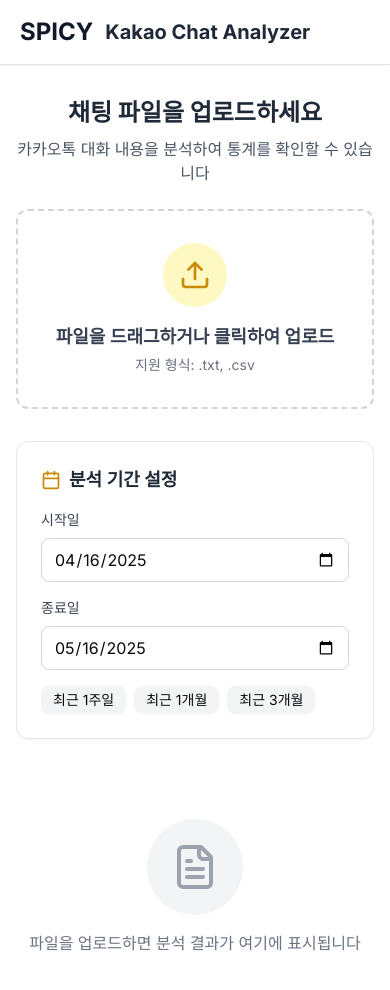
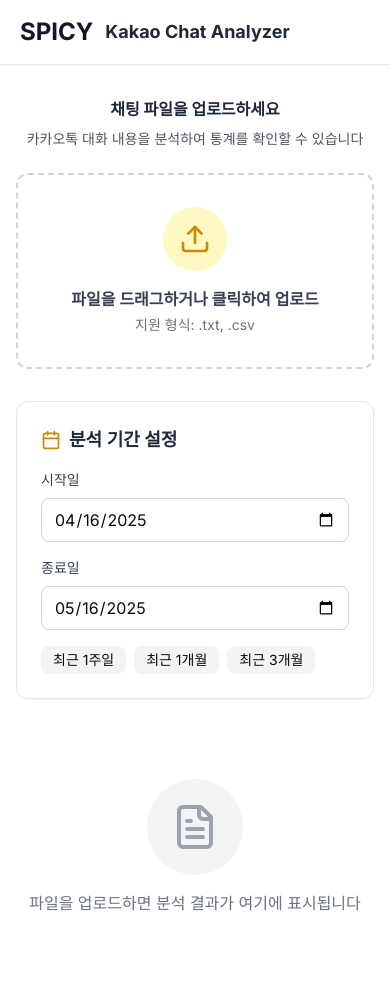
Before and after one commit to kysclient/anonymous-board-app, a Next.js app: page /analyze in a window 390 px wide. Shown: the top 990 px of the page. Built offline with nearby package versions, Linux system fonts and the light colour scheme.

Commit message:
refactor: 텍스트크기수정

```diff
--- a/app/analyze/page.tsx
+++ b/app/analyze/page.tsx
@@ -101,7 +101,7 @@ export default function Page() {
                     <div className="flex items-center justify-between">
                         <div className="flex flex-row gap-3 items-center">
                             <SpicyLogo />
-                            <h1 className="text-xl font-bold text-gray-800">Kakao Chat Analyzer</h1>
+                            <h1 className="text-lg sm:text-xl font-bold text-gray-800">Kakao Chat Analyzer</h1>
                         </div>
                     </div>
                 </div>
@@ -111,8 +111,8 @@ export default function Page() {
                 {/* Upload Section */}
                 <div className="mb-8">
                     <div className="text-center mb-6">
-                        <h2 className="text-2xl font-bold text-gray-800 mb-2">채팅 파일을 업로드하세요</h2>
-                        <p className="text-gray-600">카카오톡 대화 내용을 분석하여 통계를 확인할 수 있습니다</p>
+                        <h2 className="text-md sm:text-2xl font-bold text-gray-800 mb-2">채팅 파일을 업로드하세요</h2>
+                        <p className="text-sm sm:text-md text-gray-600">카카오톡 대화 내용을 분석하여 통계를 확인할 수 있습니다</p>
                     </div>
 
                     <div
@@ -143,7 +143,7 @@ export default function Page() {
                             </div>
 
                             <div>
-                                <p className="text-lg font-semibold text-gray-700 mb-1">
+                                <p className="text-md sm:text-lg font-semibold text-gray-700 mb-1">
                                     {isUploading ? <span>업로드 중...</span> : <span>파일을 드래그하거나 클릭하여 업로드</span>}
                                 </p>
                                 <p className="text-sm text-gray-500">지원 형식: .txt, .csv</p>
```
